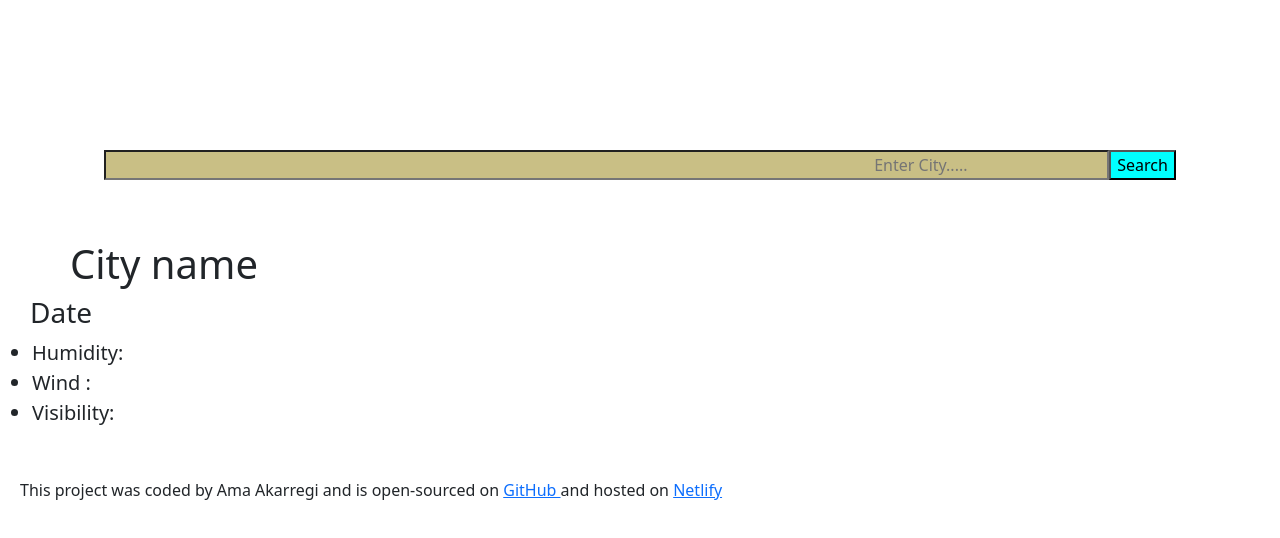
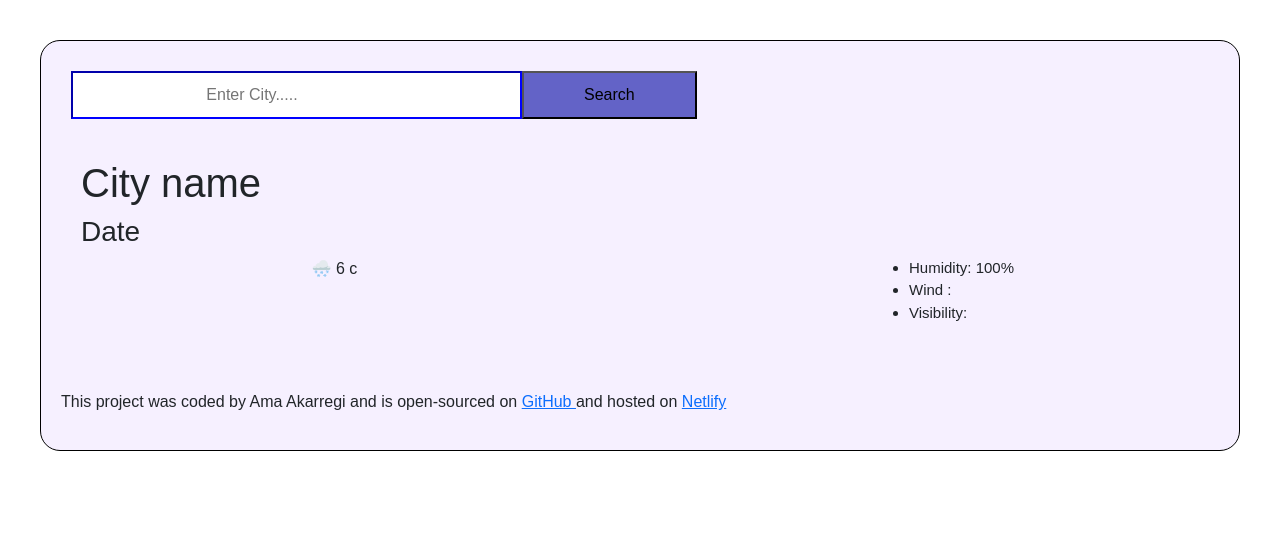
Before and after one commit to akarreg/weather-app-react, a React (Create React App) app: page / in a window 1280 px wide. Shown: the top 538 px of the page. Built offline with nearby package versions, Linux system fonts and the light colour scheme.

Commit message:
start with css and flex need to add days

```diff
--- a/src/App.css
+++ b/src/App.css
@@ -1,8 +1,13 @@
 body {
   background-color: rgb(177, 99, 3);
 }
-.Weather-App {
+
+.App {
   background-color: rgb(246, 240, 255);
+  border: 1px black solid;
+  border-radius: 20px;
+  margin: 40px;
+  font-family: Arial, sans-serif;
 }
 footer {
   margin-top: 30px;
--- a/src/Weather.css
+++ b/src/Weather.css
@@ -1,26 +1,26 @@
 form {
-  text-align: center;
-  margin-top: 100px;
-  padding-top: 50px;
+  padding-top: 30px;
+  padding-left: 30px;
 }
 
 input {
-  background-color: rgb(201, 191, 133);
-  margin: 20px;
-  padding-left: 60%;
+  padding: 10px 120px 10px 120px;
+  margin-left: 20px;
+  border-color: blue;
 }
 button {
-  background-color: aqua;
+  background-color: rgb(99, 99, 199);
+  padding: 10px 60px 10px 60px;
+  border-color: black;
 }
-h1 {
-  margin-left: 70px;
-
-  padding-top: 60px;
+.MainName {
+  margin-top: 40px;
+  margin-left: 40px;
 }
-h3 {
-  margin-left: 30px;
+.Temp {
+  margin-left: 40px;
 }
 li {
   text-decoration: none;
-  font-size: 20px;
+  font-size: 15px;
 }
--- a/src/Weather.js
+++ b/src/Weather.js
@@ -1,25 +1,31 @@
 import React from "react";
 import "./Weather.css";
-import "bootstrap/dist/css/bootstrap.css";
 
 export default function Weather() {
   return (
-    <div className="Container">
+    <div className="Weather">
       <header>
         <form>
-          <input type="search" placeholder="Enter City....."></input>
-          <button className="btn-primary"> Search </button>
+          <input type="search" placeholder="   Enter City....."></input>
+
+          <button> Search </button>
         </form>
       </header>
       <main>
+        <div className="MainName">
           <h1> City name</h1>
           <h3>Date </h3>
-
+        </div>
+        <div className="row ">
+          <div className="col-6 d-flex justify-content-evenly">🌨️ 6 c</div>
+          <div className="col-6 d-flex justify-content-evenly">
             <ul>
-          <li>Humidity:</li>
+              <li>Humidity: 100%</li>
               <li> Wind : </li>
               <li> Visibility: </li>
             </ul>
+          </div>
+        </div>
       </main>
     </div>
   );
--- a/src/index.css
+++ b/src/index.css
@@ -1,13 +1,3 @@
 body {
-  margin: 0;
-  font-family: -apple-system, BlinkMacSystemFont, 'Segoe UI', 'Roboto', 'Oxygen',
-    'Ubuntu', 'Cantarell', 'Fira Sans', 'Droid Sans', 'Helvetica Neue',
-    sans-serif;
-  -webkit-font-smoothing: antialiased;
-  -moz-osx-font-smoothing: grayscale;
+  font-family: Arial, Helvetica, sans-serif;
 }
-
-code {
-  font-family: source-code-pro, Menlo, Monaco, Consolas, 'Courier New',
-    monospace;
-}
```
Also changed, not shown: src/index.js (+7 -6 lines). Lines whose indentation alone changed are shown as unchanged.
